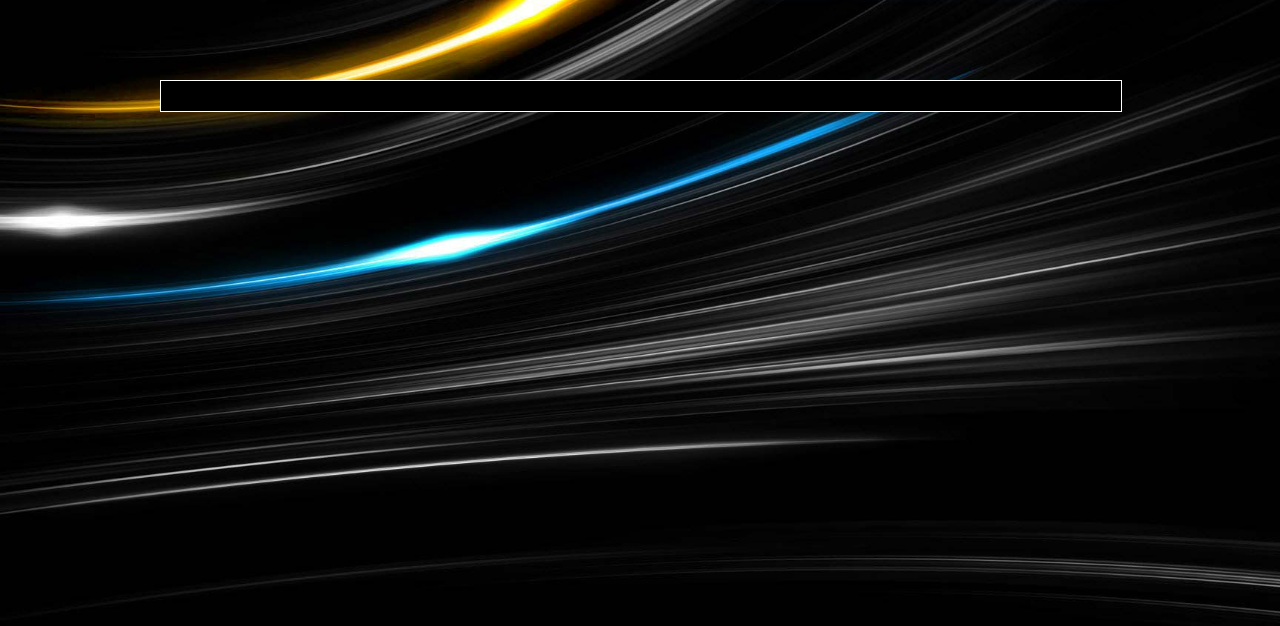
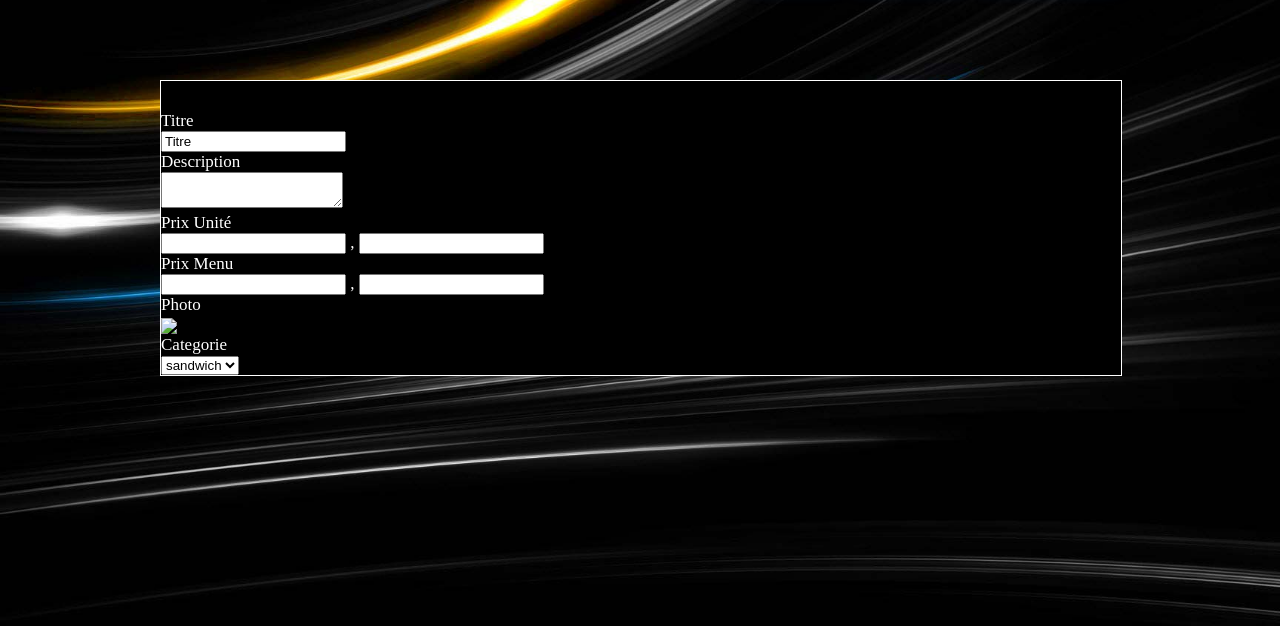
Before and after one commit to julien94/ChickenChico, a PHP site: page /vue/admin.php in a window 1280 px wide. Shown: the part 174-800 px from the top of the page. Run offline with PHP 8.4, Linux system fonts and the light colour scheme.

Commit message:
form admin

```diff
--- a/nbproject/private/private.xml
+++ b/nbproject/private/private.xml
@@ -2,6 +2,8 @@
 <project-private xmlns="http://www.netbeans.org/ns/project-private/1">
     <editor-bookmarks xmlns="http://www.netbeans.org/ns/editor-bookmarks/2" lastBookmarkId="0"/>
     <open-files xmlns="http://www.netbeans.org/ns/projectui-open-files/2">
-        <group/>
+        <group>
+            <file>file:/C:/wamp/www/ChickenChico/vue/admin.php</file>
+        </group>
     </open-files>
 </project-private>
--- a/vue/admin.php
+++ b/vue/admin.php
@@ -29,7 +29,24 @@
                 </div>
             </div>
             <div id="liste">
-
+                <form>
+                    <div>Titre</div>
+                    <input type="text" value="Titre">
+                    <div>Description</div>
+                    <textarea name="descri"></textarea>
+                    <div>Prix Unité</div>
+                    <input type="text" name="pue"> , <input type="text" name="puc">
+                    <div>Prix Menu</div>
+                    <input type="text" name="pme"> , <input type="text" name="pmc">
+                    <div>Photo</div>
+                    <input type="image" name="pue">
+                    <div>Categorie</div>
+                    <select>
+                        <option>sandwich</option>
+                        <option>boisson</option>
+                        <option>dessert</option>
+                    </select>
+                </form>
             </div>
         </div>
         <script>
```
Also changed, not shown: vue/err404.php (+21 -6 lines).
